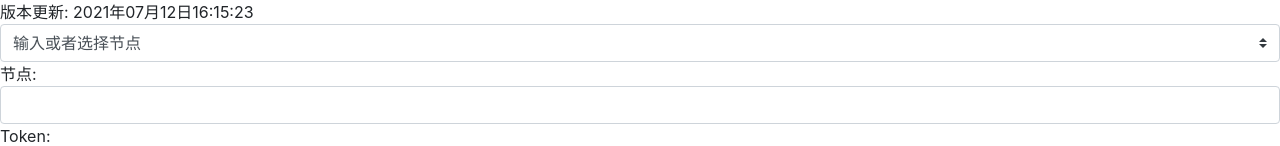
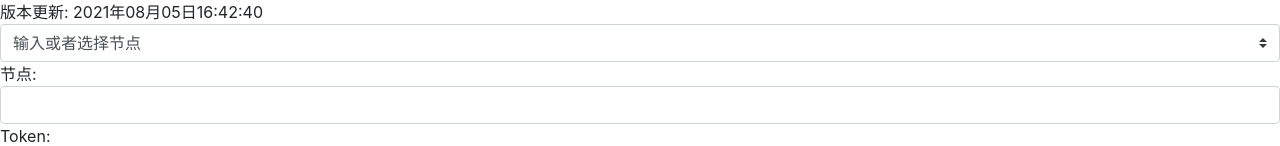
Before and after one commit to hawad86/airdrop, a Vue app: page / in a window 1280 px wide. Shown: the top 146 px of the page. Built offline with nearby package versions, Linux system fonts and the light colour scheme.

Commit message:
filter invalid address

```diff
--- a/src/App.vue
+++ b/src/App.vue
@@ -1,6 +1,6 @@
 <template>
     <div id="app">
-        <div>版本更新: 2021年07月12日16:15:23</div>
+        <div>版本更新: 2021年08月05日16:42:40</div>
         <b-form-select
             v-model="selected"
             @change="switchChain"
--- a/src/excel2json.js
+++ b/src/excel2json.js
@@ -1,5 +1,6 @@
 const Excel = require('exceljs');
 const Big = require('big.js');
+const {utils} = require('web3');
 
 const Big_1e18 = Big('1e18');
 
@@ -10,12 +11,14 @@ export async function excel2json(excelData) {
     const excel = await workbook.xlsx.load(excelData);
 
     return excel.worksheets.reduce((sarr,sheet) => {
-        const jsonList = sheet._rows.reduce((arr,row)=>{
+        const jsonList = sheet._rows.reduce((arr,row, index)=>{
             const address = row._cells[0]._value.toString();
-            if(address.length==42 && address.startsWith('0x')){
+            if(utils.isAddress(address)) {
                 let amount = row._cells[1];
                 if(amount) amount = Big(row._cells[1].toString()).mul(Big_1e18).toString();
                 arr.push([address, amount]);
+            }else{
+                console.log("invalid address:", index, address);
             }
             return arr;
         },[]);
```
Also changed, not shown: 5 other files (tests, documents, lock files or other folders).
